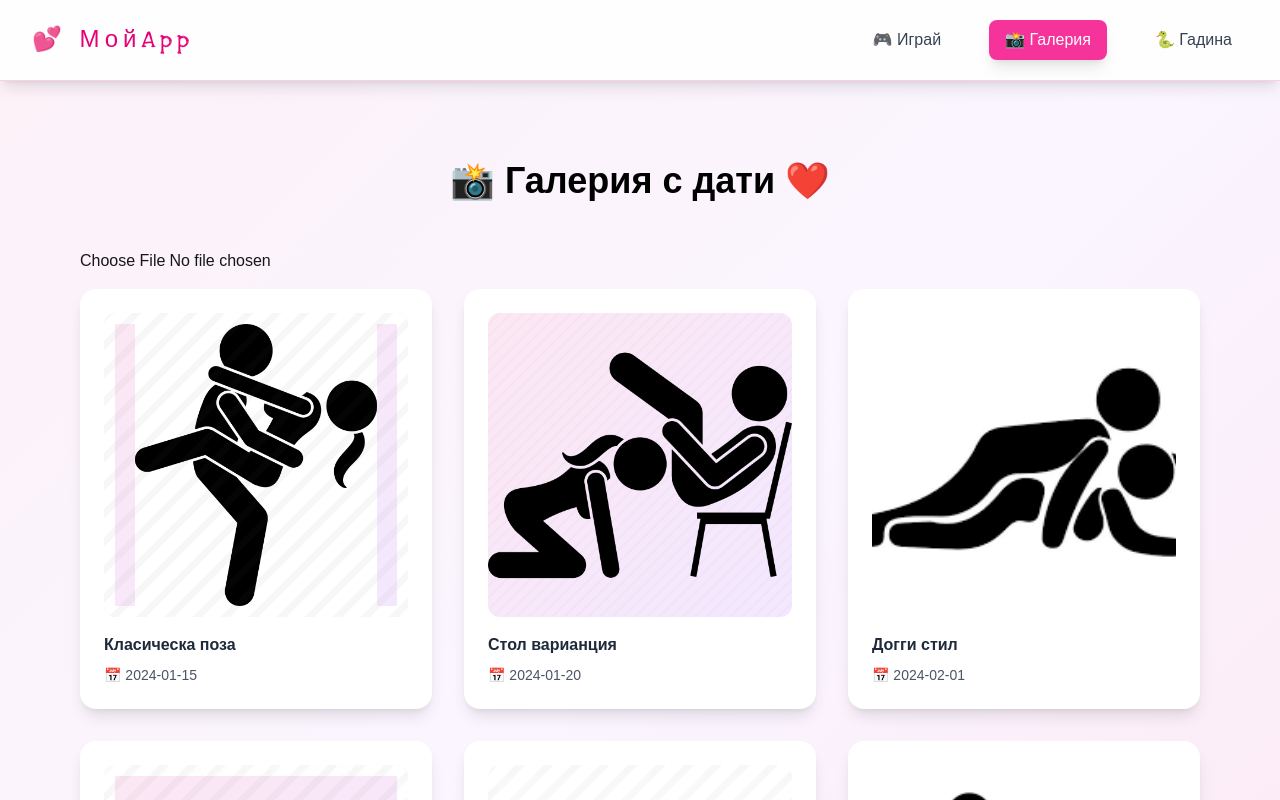
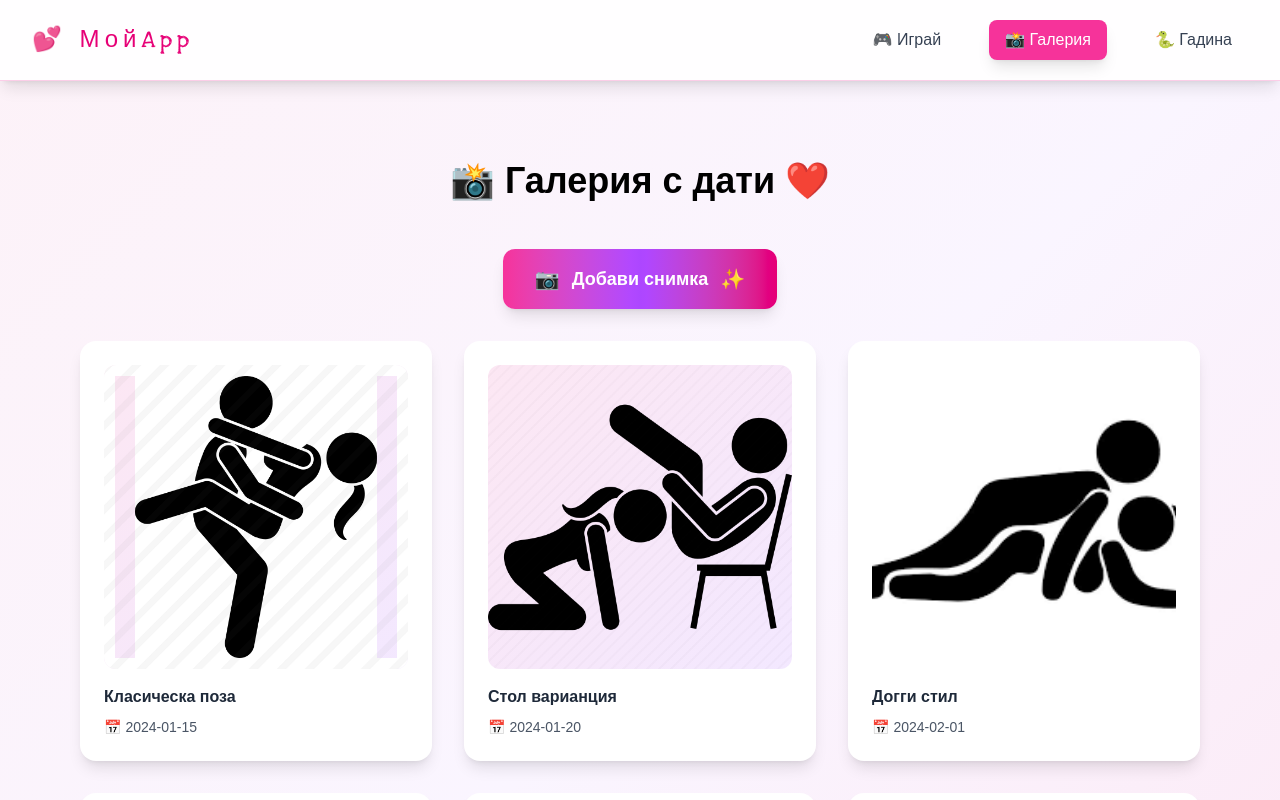
Before and after one commit to ipstoyanov20/sexy, a Next.js app: page / in a window 1280 px wide. Both pictures are taken after a click on the button "📸 Галерия". Shown: the top 800 px of the page. Built offline with nearby package versions, Linux system fonts and the light colour scheme.

Commit message:
Enhanced Gallery with Photo Upload and Date Tracking

```diff
--- a/app/page.js
+++ b/app/page.js
@@ -11,7 +11,9 @@ export default function Home() {
 	const [processing, setProcessing] = useState(false);
 	const [activeSection, setActiveSection] = useState("играй");
 	const [mobileMenuOpen, setMobileMenuOpen] = useState(false);
+	const [galleryImages, setGalleryImages] = useState([]);
 	const audioRef = useRef(null);
+	const fileInputRef = useRef(null);
 
 	const images = [
 		"/kamasutra.png",
@@ -22,13 +24,13 @@ export default function Home() {
 		"/doggy2.png",
 	];
 
-	const galleryImages = [
-		{ src: "/kamasutra.png", date: "2024-01-15", title: "Класическа поза" },
-		{ src: "/chair.webp", date: "2024-01-20", title: "Стол варианция" },
-		{ src: "/doggy.png", date: "2024-02-01", title: "Догги стил" },
-		{ src: "/lizane.webp", date: "2024-02-10", title: "Интимна близост" },
-		{ src: "/mis.png", date: "2024-02-15", title: "Мисионерска" },
-		{ src: "/doggy2.png", date: "2024-03-01", title: "Алтернативен догги" },
+	const defaultGalleryImages = [
+		{ src: "/kamasutra.png", date: "2024-01-15", title: "Класическа поза", id: 1 },
+		{ src: "/chair.webp", date: "2024-01-20", title: "Стол варианция", id: 2 },
+		{ src: "/doggy.png", date: "2024-02-01", title: "Догги стил", id: 3 },
+		{ src: "/lizane.webp", date: "2024-02-10", title: "Интимна близост", id: 4 },
+		{ src: "/mis.png", date: "2024-02-15", title: "Мисионерска", id: 5 },
+		{ src: "/doggy2.png", date: "2024-03-01", title: "Алтернативен догги", id: 6 },
 	];
 
 	// Fisher-Yates Shuffle
@@ -44,6 +46,7 @@ export default function Home() {
 	// Initial shuffle + blur on refresh
 	useEffect(() => {
 		setShuffledImages(shuffleArray(images));
+		setGalleryImages(defaultGalleryImages);
 		const timer = setTimeout(() => setShowBlur(false), 500);
 		return () => clearTimeout(timer);
 	}, []);
@@ -93,18 +96,43 @@ export default function Home() {
 	const handleImageUpload = (event) => {
 		const file = event.target.files[0];
 		if (file) {
-			const date = new Date().toISOString().split("T")[0]; // Using current date
+			// Get current date and time
+			const now = new Date();
+			const date = now.toISOString().split("T")[0]; // YYYY-MM-DD format
+			const time = now.toLocaleTimeString('bg-BG', {
+				hour: '2-digit',
+				minute: '2-digit'
+			}); // HH:MM format
+
 			const reader = new FileReader();
 
 			reader.onloadend = () => {
-				setGalleryImages((prevImages) => [
-					...prevImages,
-					{ src: reader.result, date, title: file.name },
-				]);
+				const newImage = {
+					src: reader.result,
+					date: date,
+					time: time,
+					title: file.name.replace(/\.[^/.]+$/, ""), // Remove file extension
+					id: Date.now(), // Unique ID based on timestamp
+					uploadedAt: now.toLocaleString('bg-BG')
+				};
+
+				setGalleryImages((prevImages) => [newImage, ...prevImages]);
 			};
 
 			reader.readAsDataURL(file);
 		}
+		// Reset the input so the same file can be selected again
+		event.target.value = '';
+	};
+
+	const handleAddPhotoClick = () => {
+		fileInputRef.current?.click();
+	};
+
+	const handleDeleteImage = (imageId) => {
+		setGalleryImages((prevImages) =>
+			prevImages.filter(img => img.id !== imageId)
+		);
 	};
 
 	const renderGameSection = () => (
@@ -190,18 +218,46 @@ export default function Home() {
 			<h2 className="font-bold text-2xl sm:text-3xl md:text-4xl text-center text-black mb-8 sm:mb-12">
 				📸 Галерия с дати ❤️
 			</h2>
+
+			{/* Hidden file input */}
 			<input
+				ref={fileInputRef}
 				type="file"
 				accept="image/*"
 				onChange={handleImageUpload}
-				className="mb-4"
+				className="hidden"
 			/>
+
+			{/* Add Photo Button */}
+			<div className="flex justify-center mb-8">
+				<button
+					onClick={handleAddPhotoClick}
+					className="bg-gradient-to-r from-pink-500 via-purple-500 to-pink-600 hover:from-pink-600 hover:via-purple-600 hover:to-pink-700 text-white px-6 py-3 sm:px-8 sm:py-4 rounded-xl font-semibold transition-all duration-300 shadow-lg hover:shadow-xl transform hover:-translate-y-1 flex items-center gap-3 text-base sm:text-lg"
+				>
+					<span className="text-xl">📷</span>
+					Добави снимка
+					<span className="text-xl">✨</span>
+				</button>
+			</div>
+
+			{/* Gallery Grid */}
 			<div className="grid grid-cols-1 sm:grid-cols-2 lg:grid-cols-3 gap-4 sm:gap-6 md:gap-8">
-				{galleryImages.map((item, index) => (
+				{galleryImages.map((item) => (
 					<div
-						key={index}
-						className="bg-white rounded-2xl p-4 sm:p-6 shadow-lg hover:shadow-xl transition-all duration-300 hover:-translate-y-2"
+						key={item.id}
+						className="bg-white rounded-2xl p-4 sm:p-6 shadow-lg hover:shadow-xl transition-all duration-300 hover:-translate-y-2 relative group"
 					>
+						{/* Delete button for uploaded images */}
+						{item.id > 6 && (
+							<button
+								onClick={() => handleDeleteImage(item.id)}
+								className="absolute top-2 right-2 bg-red-500 hover:bg-red-600 text-white rounded-full w-8 h-8 flex items-center justify-center opacity-0 group-hover:opacity-100 transition-opacity duration-300 z-10"
+								title="Изтрий снимката"
+							>
+								×
+							</button>
+						)}
+
 						<div className="aspect-square rounded-xl overflow-hidden mb-4 bg-gradient-to-br from-pink-100 to-purple-100">
 							<Image
 								src={item.src}
@@ -211,13 +267,42 @@ export default function Home() {
 								className="w-full h-full object-cover hover:scale-110 transition-transform duration-300"
 							/>
 						</div>
-						<h3 className="font-semibold text-gray-800 mb-2 text-sm sm:text-base">
+
+						<h3 className="font-semibold text-gray-800 mb-2 text-sm sm:text-base line-clamp-2">
 							{item.title}
 						</h3>
-						<p className="text-gray-600 text-xs sm:text-sm">📅 {item.date}</p>
+
+						<div className="space-y-1">
+							<p className="text-gray-600 text-xs sm:text-sm flex items-center gap-1">
+								<span>📅</span> {item.date}
+							</p>
+							{item.time && (
+								<p className="text-gray-600 text-xs sm:text-sm flex items-center gap-1">
+									<span>🕐</span> {item.time}
+								</p>
+							)}
+							{item.uploadedAt && (
+								<p className="text-gray-500 text-xs flex items-center gap-1">
+									<span>⬆️</span> {item.uploadedAt}
+								</p>
+							)}
+						</div>
 					</div>
 				))}
 			</div>
+
+			{galleryImages.length === 0 && (
+				<div className="text-center py-12">
+					<div className="text-6xl mb-4">📷</div>
+					<p className="text-gray-600 text-lg mb-6">Все още няма снимки в галерията</p>
+					<button
+						onClick={handleAddPhotoClick}
+						className="bg-gradient-to-r from-pink-500 to-purple-600 hover:from-pink-600 hover:to-purple-700 text-white px-6 py-3 rounded-xl font-semibold transition-all duration-300"
+					>
+						Добави първата снимка ✨
+					</button>
+				</div>
+			)}
 		</div>
 	);
 
```
